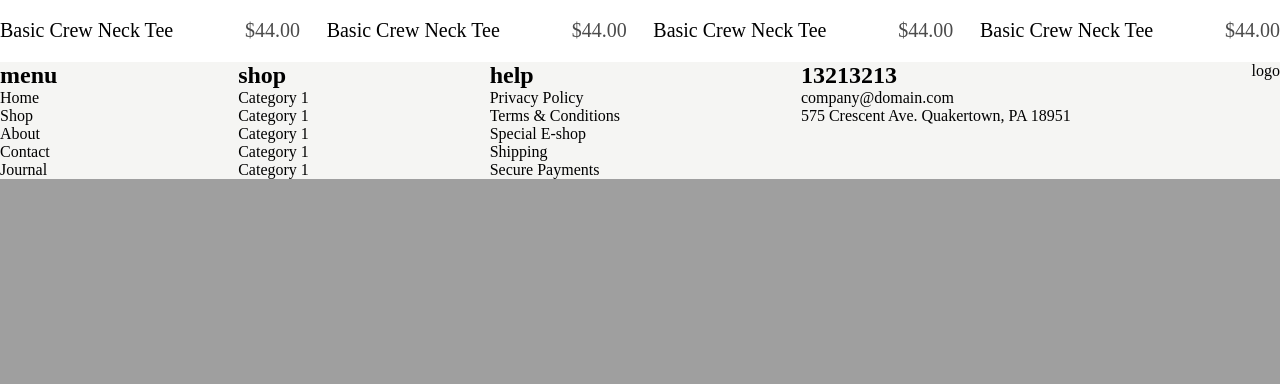
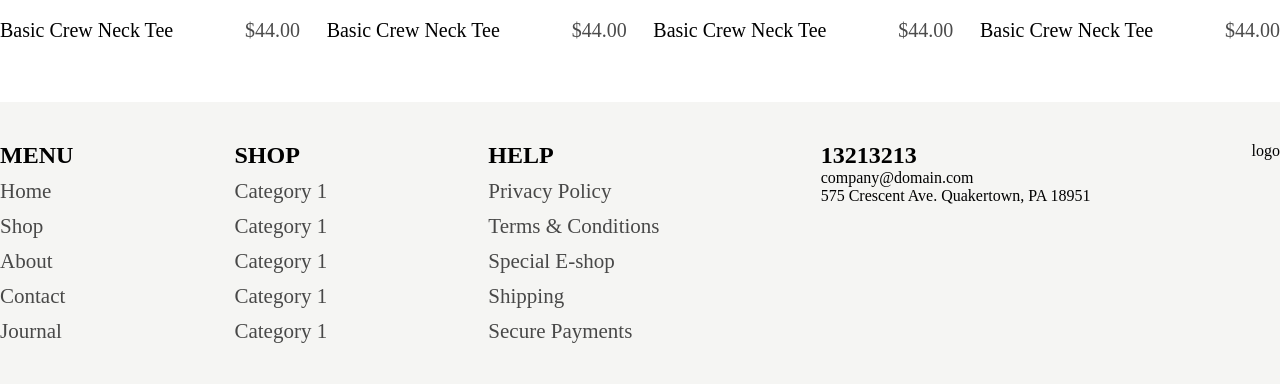
Before and after one commit to mahmudashif/Web-Engineering-Project, a PHP site: page / in a window 1280 px wide; the page is wider, and only the part inside the window is pictured. Shown: the part 3067-3451 px from the top of that part. Before the commit the page ends 3246 px from the top of that part, so only its background shows below. Run offline with PHP 8.4, Linux system fonts and the light colour scheme.

Commit message:
feat: footer decoration complete

```diff
--- a/index.css
+++ b/index.css
@@ -424,6 +424,9 @@
 
 .footer_main {
   background-color: #f5f5f3;
+  padding-top: 40px;
+  padding-bottom: 40px;
+  margin-top: 60px;
 }
 
 .footer {
@@ -432,3 +435,22 @@
   display: flex;
   justify-content: space-between;
 }
+
+.footer_main .footer #list_item ul {
+  display: flex;
+  flex-direction: column;
+  gap: 10px;
+  font-size: 21px;
+  opacity: 70%;
+}
+
+.footer_main .footer #list_item {
+  display: flex;
+  flex-direction: column;
+  gap: 10px;
+}
+
+.footer_main .footer #list_item h2 {
+  text-transform: uppercase;
+  font-weight: bold;
+}
```
